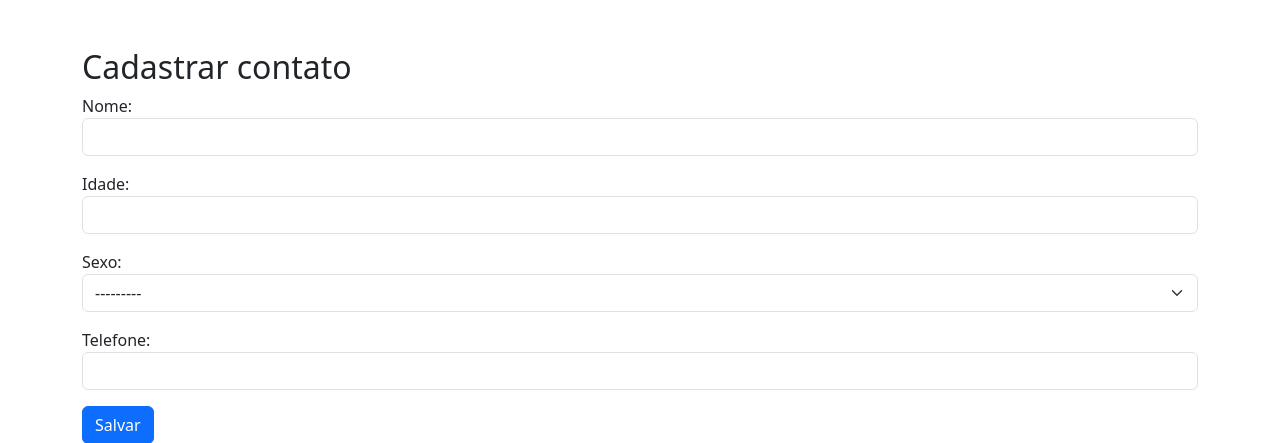
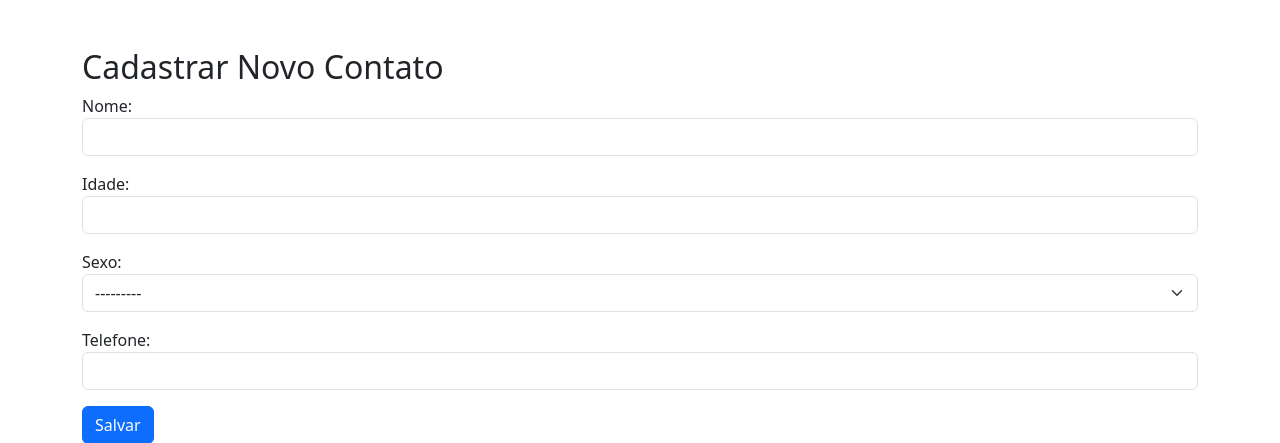
Before and after one commit to rafaelccanutodev/Crud-em-Django, a Django app: a page that uses DjangoProject/templates/form_pessoa.html in a window 1280 px wide. Shown: the top 443 px of the page. Run offline with Django 5.2, Linux system fonts and the light colour scheme.

```diff
--- a/DjangoProject/templates/form_pessoa.html
+++ b/DjangoProject/templates/form_pessoa.html
@@ -4,11 +4,11 @@
     <meta charset="UTF-8">
     <meta name="viewport" content="width=device-width, initial-scale=1.0">
     <link href="https://cdn.jsdelivr.net/npm/bootstrap@5.3.6/dist/css/bootstrap.min.css" rel="stylesheet">
-    <title>Cadastrar contato</title>
+    <title>Cadastrar Novo Contato</title>
 </head>
 <body>
 <div class="container mt-5">
-    <h2>Cadastrar contato</h2>
+    <h2>Cadastrar Novo Contato</h2>
     <form method="post">
         {% csrf_token %}
         {{ form.non_field_errors }}
--- a/DjangoProject/templates/pessoa_list.html
+++ b/DjangoProject/templates/pessoa_list.html
@@ -7,11 +7,11 @@
     <meta http-equiv="X-UA-Compatible" content="ie=edge">
 <link href="https://cdn.jsdelivr.net/npm/bootstrap@5.3.6/dist/css/bootstrap.min.css" rel="stylesheet">
 
-    <title>Lista de contatos</title>
+    <title>Lista de Contatos</title>
 </head>
 <body>
 <div class="container pt-5">
-<h1>Lista de contatos</h1>
+<h1>Lista de Contatos</h1>
 
 <table class="table table-sm">
     <thead>
```
